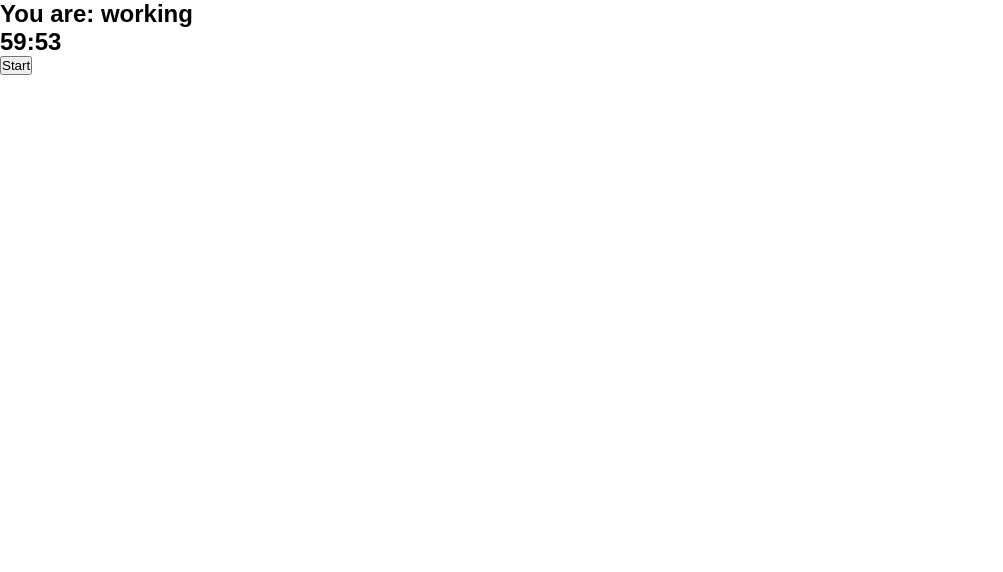
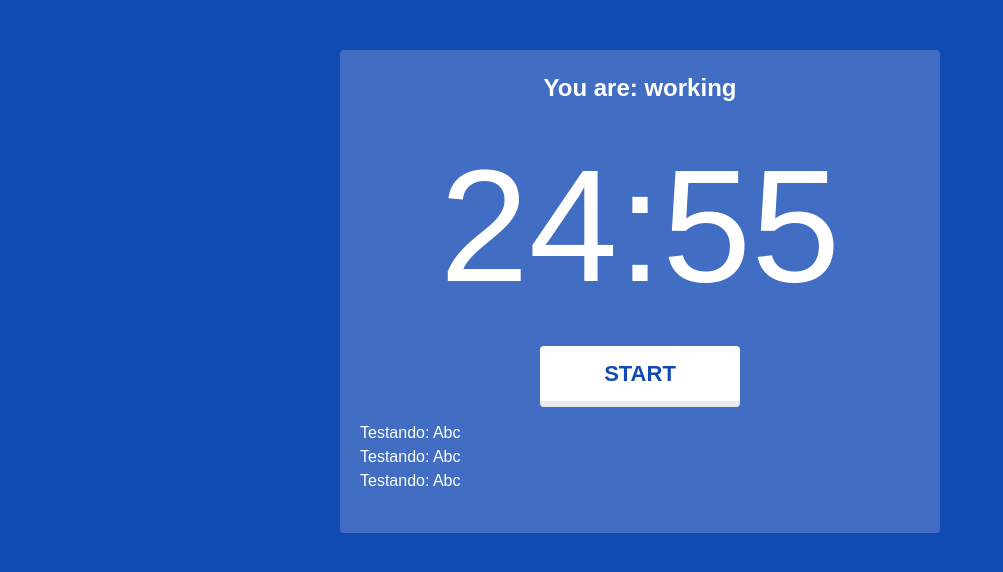
Before and after one commit to abacaxiguy/pomodoro-app, a React (Create React App) app: page / in a window 1280 px wide. Shown: the top 572 px of the page, without its empty margins (0-1003 px from the left). Built offline with nearby package versions, Linux system fonts and the light colour scheme.

Commit message:
Styling main page and buttons 🎨

```diff
--- a/src/App.tsx
+++ b/src/App.tsx
@@ -3,8 +3,13 @@ import { PomodoroTimer } from "./components/pomodoro-timer";
 
 function App(): JSX.Element {
     return (
-        <div className="App">
-            <PomodoroTimer defaultPomodoroTime={3600} />
+        <div className="container">
+            <PomodoroTimer
+                pomodoroTime={1500}
+                shortRestTime={300}
+                longRestTime={900}
+                cycles={4}
+            />
         </div>
     );
 }
--- a/src/components/button.tsx
+++ b/src/components/button.tsx
@@ -2,7 +2,7 @@ import React from "react";
 
 interface Props {
     text: string;
-    onClick?: () => void;
+    onClick?: React.MouseEventHandler<HTMLButtonElement>;
     className?: string;
 }
 
--- a/src/components/pomodoro-timer.tsx
+++ b/src/components/pomodoro-timer.tsx
@@ -4,11 +4,14 @@ import { Button } from "./button";
 import { Timer } from "./timer";
 
 interface Props {
-    defaultPomodoroTime: number;
+    pomodoroTime: number;
+    shortRestTime: number;
+    longRestTime: number;
+    cycles: number;
 }
 
 export function PomodoroTimer(props: Props): JSX.Element {
-    const [mainTime, setMainTime] = React.useState(props.defaultPomodoroTime);
+    const [mainTime, setMainTime] = React.useState(props.pomodoroTime);
 
     useInterval(() => {
         setMainTime(mainTime - 1);
@@ -19,11 +22,31 @@ export function PomodoroTimer(props: Props): JSX.Element {
             <h2>You are: working</h2>
             <Timer mainTime={mainTime} />
             <Button
-                text="Start"
-                onClick={() => {
-                    console.log("Start");
+                text="START"
+                onClick={(e) => {
+                    const body = document.querySelector("body");
+                    if (body) body.classList.add("working");
+
+                    const audio = new Audio(
+                        "https://pomofocus.io/audios/button-press.wav",
+                    );
+                    audio.volume = 0.5;
+                    audio.play();
+
+                    if (e.target instanceof HTMLButtonElement) {
+                        e.target.classList.toggle("active");
+                        if (e.target.textContent === "START")
+                            e.target.textContent = "PAUSE";
+                        else e.target.textContent = "START";
+                    }
                 }}
             />
+
+            <div className="details">
+                <p>Testando: Abc</p>
+                <p>Testando: Abc</p>
+                <p>Testando: Abc</p>
+            </div>
         </div>
     );
 }
--- a/src/components/timer.tsx
+++ b/src/components/timer.tsx
@@ -6,9 +6,5 @@ interface Props {
 }
 
 export function Timer(props: Props): JSX.Element {
-    return (
-        <div className="timer">
-            <h2>{secondsToTime(props.mainTime)}</h2>
-        </div>
-    );
+    return <div className="timer">{secondsToTime(props.mainTime)}</div>;
 }
--- a/src/index.css
+++ b/src/index.css
@@ -1,10 +1,73 @@
-*{
+* {
     margin: 0;
     padding: 0;
     outline: none;
     box-sizing: border-box;
 }
 
-body{
+body {
     font-family: sans-serif;
+    background: #124ab3;
+    color: white;
+    transition: background-color 0.3s ease-in-out;
+    line-height: 1.5;
 }
+
+.container {
+    max-width: 640px;
+    margin: 0 auto;
+}
+
+.working {
+    background: #c01313;
+}
+
+.hidden {
+    display: none;
+}
+
+.pomodoro {
+    background: rgba(255, 255, 255, 0.2);
+    margin: 50px 20px;
+    padding: 20px;
+    border-radius: 4px;
+    text-align: center;
+}
+
+.pomodoro h2 {
+    font-size: 24px;
+}
+
+.pomodoro .timer {
+    font-size: 10rem;
+}
+
+.pomodoro button {
+    cursor: pointer;
+    border: none;
+    padding: 0px 12px;
+    border-radius: 4px;
+    box-shadow: rgb(235, 235, 235) 0px 6px 0px;
+    font-size: 22px;
+    height: 55px;
+    color: #124ab3;
+    font-weight: bold;
+    width: 200px;
+    background-color: white;
+    transition: color 0.5s ease-in-out 0s;
+}
+
+.pomodoro button:active,
+.pomodoro button.active {
+    transform: translateY(6px);
+    box-shadow: none;
+}
+
+.working .pomodoro button {
+    color: #c01313;
+}
+
+.pomodoro .details {
+    text-align-last: left;
+    margin: 20px 0;
+}
```
